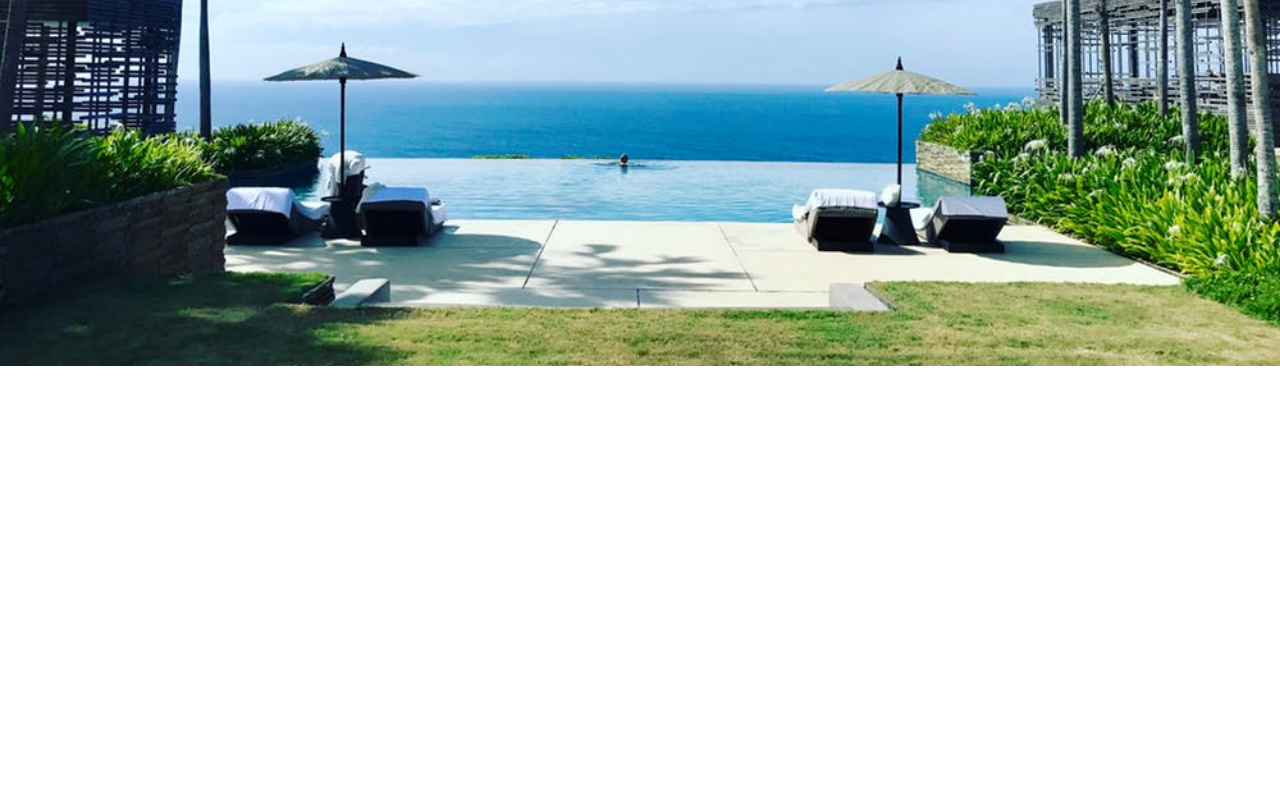
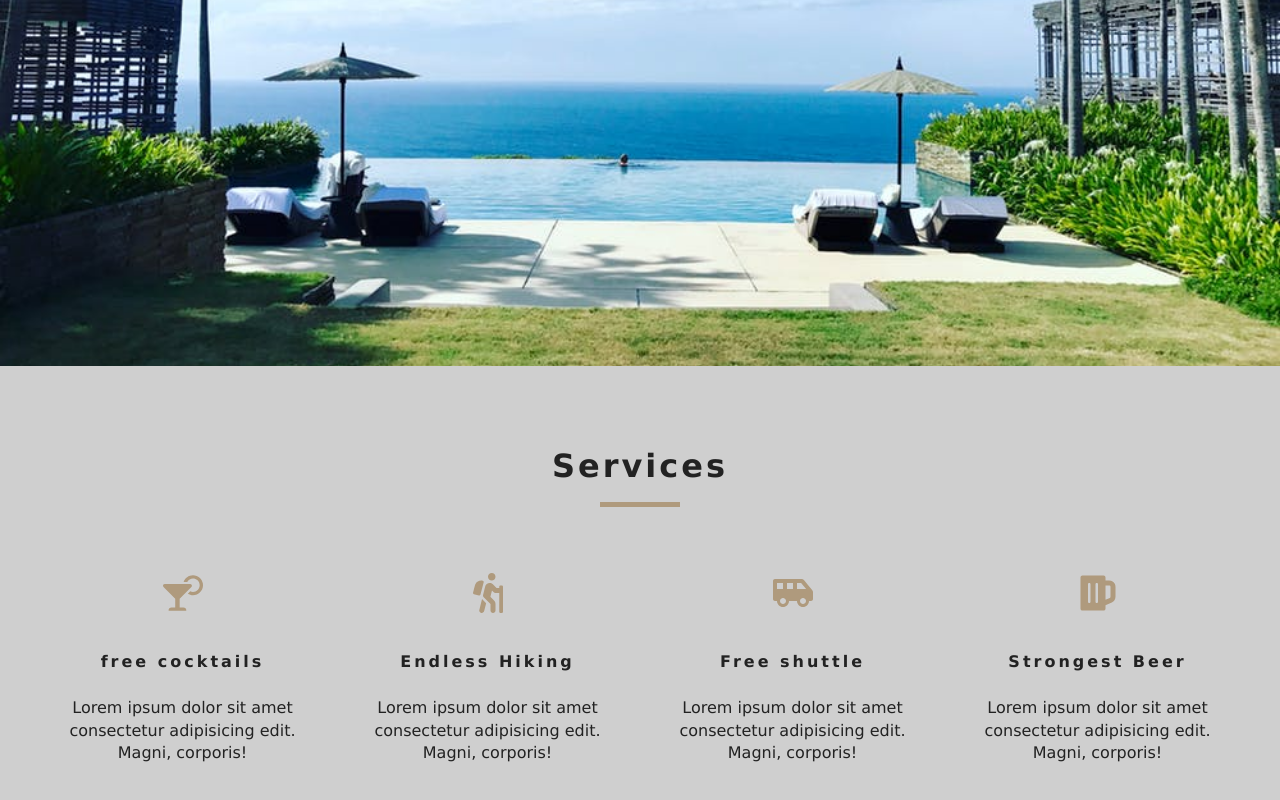
Before and after one commit to akansha-singh/Beach-Resort, a React (Create React App) app: page / in a window 1280 px wide. Shown: the part 434-1234 px from the top of the page. Before the commit the page ends 800 px from the top, so only its background shows below. Built offline with nearby package versions, Linux system fonts and the light colour scheme.

Commit message:
banner and services added

```diff
--- a/package.json
+++ b/package.json
@@ -32,5 +32,8 @@
       "last 1 firefox version",
       "last 1 safari version"
     ]
+  },
+  "devDependencies": {
+    "ws": "3.3.2"
   }
 }
--- a/src/App.js
+++ b/src/App.js
@@ -9,6 +9,9 @@
 
 import { Route, Switch } from "react-router-dom";
 import Navbar from "./components/Navbar";
+/*import Services from "./components/Services";
+import Hero from "./components/Hero";*/
+
 function App() {
   return (
   <>
--- /dev/null
+++ b/src/components/Banner.js
@@ -0,0 +1,13 @@
+import React from 'react';
+
+export default function Banner({ children, title, subtitle}) {
+    return (
+        <div className="banner">
+            <h1>{title}</h1>
+            <div />
+            <p>{subtitle}</p>
+            {children}
+        </div>
+
+    );
+};
--- /dev/null
+++ b/src/components/Services.js
@@ -0,0 +1,48 @@
+import React, { Component } from 'react';
+import {FaCocktail, FaHiking, FaShuttleVan, FaBeer} from "react-icons/fa";
+import Title from './Title';
+
+export default class Services extends Component {
+    state={
+        services:[
+            {
+                icon:<FaCocktail/>,
+                title:"free cocktails",
+                info:'Lorem ipsum dolor sit amet consectetur adipisicing edit. Magni, corporis!'
+            },
+            {
+                icon:<FaHiking/>,
+                title:"Endless Hiking",
+                info:'Lorem ipsum dolor sit amet consectetur adipisicing edit. Magni, corporis!'
+            },
+            {
+                icon:<FaShuttleVan/>,
+                title:"Free shuttle",
+                info:'Lorem ipsum dolor sit amet consectetur adipisicing edit. Magni, corporis!'
+            },
+            {
+                icon:<FaBeer/>,
+                title:"Strongest Beer",
+                info:'Lorem ipsum dolor sit amet consectetur adipisicing edit. Magni, corporis!'
+            },
+        ]
+    }
+    render() {
+        return (
+            <section className="services">
+                <Title title="services"/>
+                <div className="services-center">
+                    {this.state.services.map((item, index) => {
+                        return (
+                            <article key={index} className="service">
+                                <span>{item.icon}</span>
+                                <h6>{item.title}</h6>
+                                <p>{item.info}</p>
+                            </article>
+                        );
+                    })}
+                </div>
+            </section>
+        );
+    }
+}
--- /dev/null
+++ b/src/components/Title.js
@@ -0,0 +1,10 @@
+import React from 'react'
+
+export default function Title({title}) {
+    return (
+        <div className="section-title">
+            <h4>{title}</h4>
+            <div />
+        </div>
+    );
+}
--- a/src/pages/Error.js
+++ b/src/pages/Error.js
@@ -1,6 +1,17 @@
 import React from 'react'
 import Hero from "../components/Hero";
+import Banner from "../components/Banner";
+import { Link } from "react-router-dom";
+
 
 export default function Error() {
-    return <Hero hero="defaultHero"></Hero>;
+  return (
+    <Hero hero="defaultHero">
+        <Banner title="404" subtitle="page not found">
+            <Link to="/" className="btn-primary">
+                return home
+            </Link>
+        </Banner>
+    </Hero>
+    );
 }
--- a/src/pages/Home.js
+++ b/src/pages/Home.js
@@ -1,6 +1,19 @@
-import React from 'react'
+import React from 'react';
 import Hero from "../components/Hero";
+import Banner from "../components/Banner";
+import { Link } from "react-router-dom";
+import Services from "../components/Services";
 
 export default function Home() {
-    return <Hero hero="defaultHero"></Hero>;
+    return (
+    <React.Fragment>
+    <Hero hero="defaultHero">
+        <Banner title="luxurious rooms" subtitle="deluxe rooms starting at $299" >
+        <Link to='/rooms' className="btn-primary">our rooms
+        </Link>
+        </Banner>
+    </Hero>
+    <Services />
+    </React.Fragment>
+    );
 }
--- a/src/pages/Rooms.js
+++ b/src/pages/Rooms.js
@@ -1,8 +1,18 @@
 import React from 'react'
 import Hero from "../components/Hero";
+import Banner from "../components/Banner";
+import { Link } from "react-router-dom";
 
 const Rooms = () => {
-    return <Hero hero="roomsHero"/>;
+    return (
+    <Hero hero="roomsHero">
+        <Banner title="our rooms">
+        <Link to="/" className="btn-primary">
+            return home
+        </Link>
+        </Banner>
+    </Hero>
+    );
 };
 
-export default Rooms
+export default Rooms;
```
Also changed, not shown: 1 other file (tests, documents, lock files or other folders).
